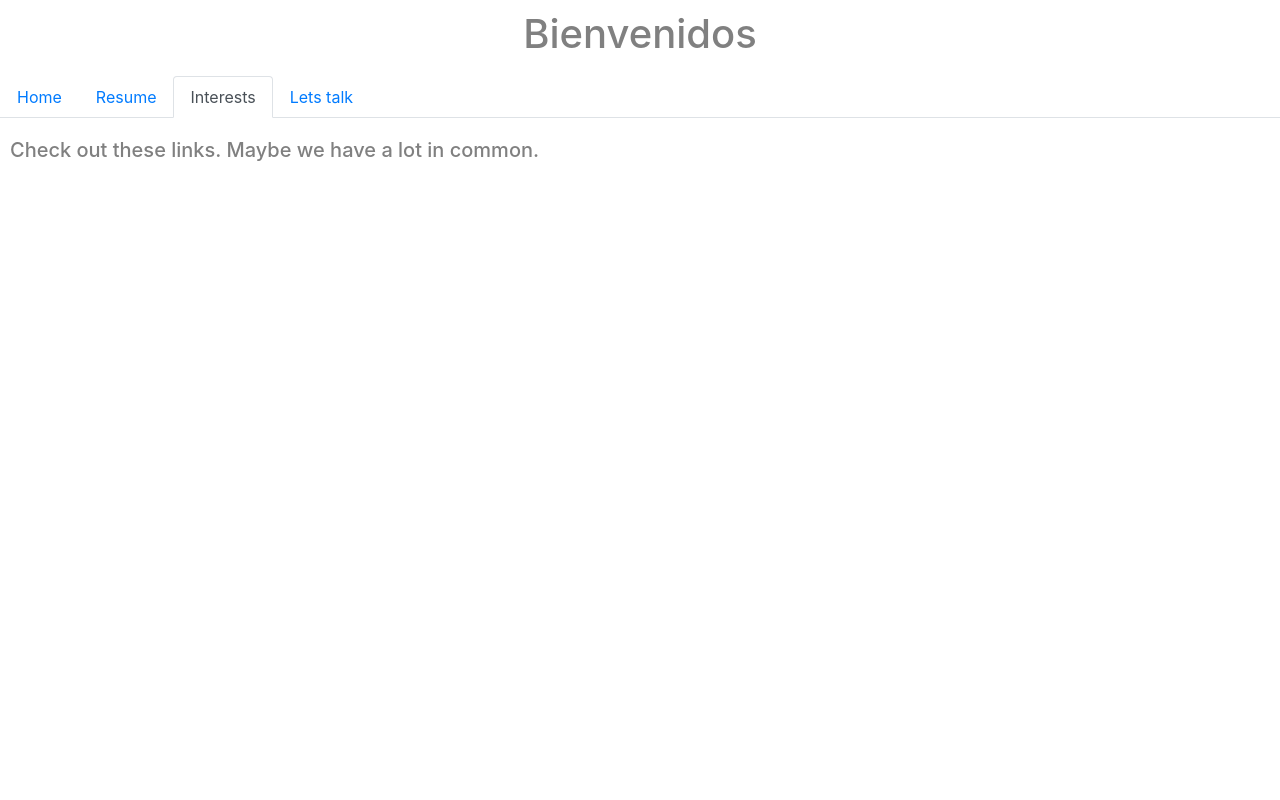
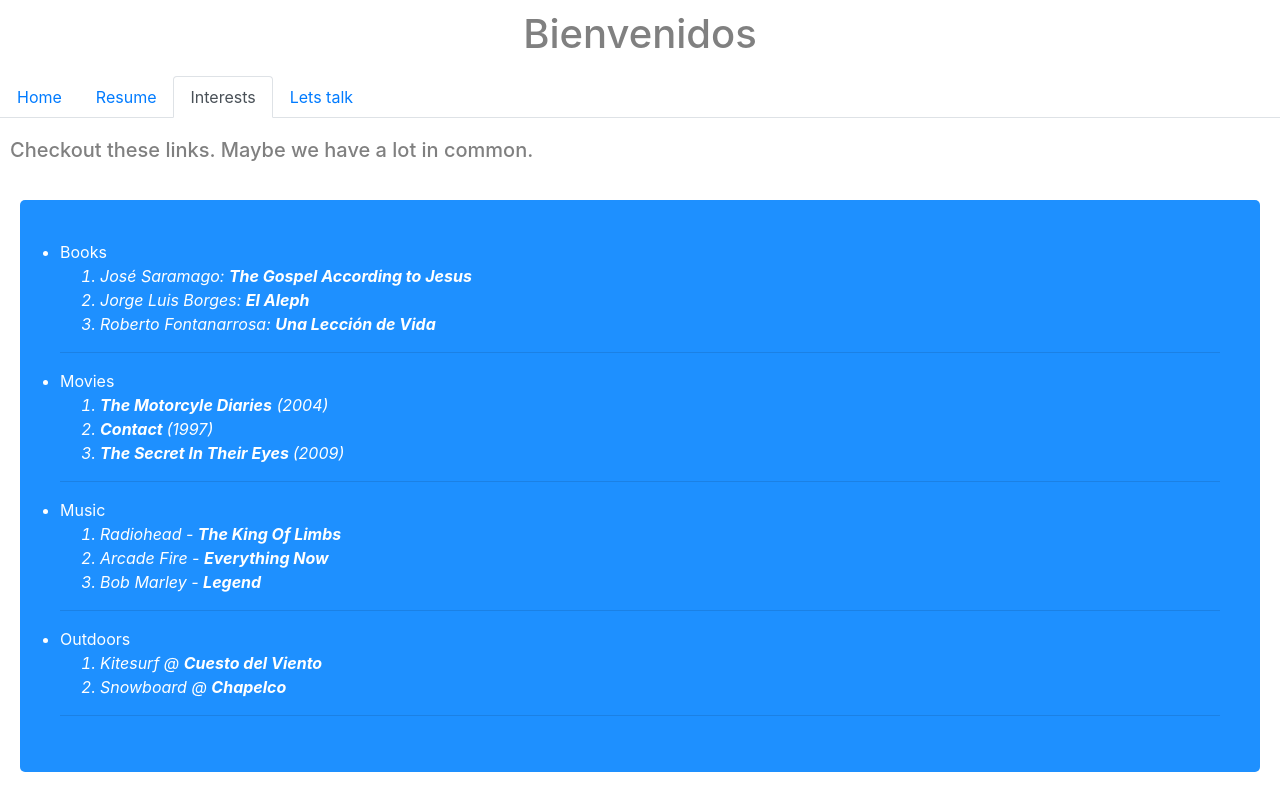
Before and after one commit to julitolopez/project0, a plain HTML site: page links.html in a window 1280 px wide. Drawn offline with nearby package versions, Linux system fonts and the light colour scheme.

Commit message:
final version

```diff
--- a/links.html
+++ b/links.html
@@ -8,7 +8,7 @@
 </head>
 <body>
   <h1>Bienvenidos</h1>
-  <ul class="nav nav nav-tabs">
+  <ul class="nav nav nav-tabs" id="menu">
   <li class="nav-item">
     <a class="nav-link" href="index.html">Home</a>
   </li>
@@ -24,8 +24,38 @@
   </ul>
 
   <div class="introtitle">
-  <h5>Check out these links.  Maybe we have a lot in common.</h5>
+  <h5>Checkout these links.  Maybe we have a lot in common.</h5>
   </div>
+
+  <ul class="list">
+    <li>Books</li>
+    <ol>
+      <li>José Saramago: <a href="https://www.google.com/search?q=Jos%C3%A9+Saramago%3A+The+Gospel+According+to+Jesus&oq=Jos%C3%A9+Saramago%3A+The+Gospel+According+to+Jesus&aqs=chrome..69i57.726j0j9&sourceid=chrome&ie=UTF-8" target="_blank">The Gospel According to Jesus</a></li>
+      <li>Jorge Luis Borges: <a href="https://www.google.com/search?q=Jorge+Luis+Borges%3A+El+Aleph&oq=Jorge+Luis+Borges%3A+El+Aleph&aqs=chrome..69i57.740j0j9&sourceid=chrome&ie=UTF-8" target="_blank">El Aleph</a></li>
+      <li>Roberto Fontanarrosa: <a href="https://www.google.com/search?q=Roberto+Fontanarrosa%3A+Una+Lecci%C3%B3n+de+Vida&oq=Roberto+Fontanarrosa%3A+Una+Lecci%C3%B3n+de+Vida&aqs=chrome..69i57.453j0j9&sourceid=chrome&ie=UTF-8" target="_blank">Una Lección de Vida</a></li>
+    </ol>
+    <hr>
+    <li>Movies</li>
+    <ol>
+      <li><a href="https://www.google.com/search?q=The+Motorcyle+Diaries+(2004)&oq=The+Motorcyle+Diaries+(2004)&aqs=chrome..69i57j69i64l2.508j0j9&sourceid=chrome&ie=UTF-8" target="_blank">The Motorcyle Diaries</a> (2004)</li>
+      <li><a href="https://www.google.com/search?q=Contact+(1997)&oq=Contact+(1997)&aqs=chrome..69i57.536j0j9&sourceid=chrome&ie=UTF-8" target="_blank">Contact </a>(1997)</li>
+      <li><a href="https://www.google.com/search?q=The+Secret+In+Their+Eyes+(2009)&oq=The+Secret+In+Their+Eyes+(2009)&aqs=chrome..69i57j46j0l6.551j0j9&sourceid=chrome&ie=UTF-8" target="_blank">The Secret In Their Eyes </a>(2009)</li>
+    </ol>
+    <hr>
+    <li>Music</li>
+    <ol>
+      <li>Radiohead - <a href="https://www.google.com/search?q=Radiohead+-+The+King+Of+Limbs&oq=Radiohead+-+The+King+Of+Limbs&aqs=chrome..69i57j46j0l6.818j0j9&sourceid=chrome&ie=UTF-8" target="_blank">The King Of Limbs</a></li>
+      <li>Arcade Fire - <a href="https://www.google.com/search?q=Arcade+Fire+-+Everything+Now&oq=Arcade+Fire+-+Everything+Now&aqs=chrome..69i57j46j0l6.558j0j9&sourceid=chrome&ie=UTF-8" target="_blank">Everything Now</a></li>
+      <li>Bob Marley - <a href="https://www.google.com/search?q=Bob+Marley+-+Legend&oq=Bob+Marley+-+Legend&aqs=chrome..69i57j46j0l6.232j0j9&sourceid=chrome&ie=UTF-8" target="_blank">Legend</a></li>
+    </ol>
+    <hr>
+    <li>Outdoors</li>
+    <ol>
+      <li>Kitesurf @ <a href="https://www.google.com/search?q=Kitesurf+%40+Cuesto+del+Viento&oq=Kitesurf+%40+Cuesto+del+Viento&aqs=chrome..69i57j69i59.692j0j9&sourceid=chrome&ie=UTF-8" target="_blank">Cuesto del Viento </a></li>
+      <li>Snowboard @ <a href="https://www.google.com/search?q=Snowboard+%40+Chapelco&oq=Snowboard+%40+Chapelco&aqs=chrome..69i57.622j0j9&sourceid=chrome&ie=UTF-8" target="_blank">Chapelco </a></li>
+    </ol>
+    <hr>
+
 
 </body>
 </html>
--- a/style.scss
+++ b/style.scss
@@ -45,9 +45,16 @@ h1 {
   }
 }
 
+@media all and (max-width: 500px){
+  #menu {
+    flex-direction: column;
+  }
+}
+
 #yogananda{
   @extend %quote;
 }
+
 .introtitle {
   margin-top: 10px;
   padding: 10px;
@@ -86,7 +93,21 @@ tr:hover{
   background-color: $maincolor;
   border-radius: 5px;
   color: white;
-  padding: 20px;
+  padding: 10px;
   margin-bottom: 5px;
+}
 
+.list{
+  background-color: $maincolor;
+  margin: 20px;
+  padding: 40px;
+  border-radius: 5px;
+  color: white;
+  ol {
+    font-style: italic;
+  }
+  a {
+    font-weight: bold;
+    color: white;
+  }
 }
```
Also changed, not shown: contact.html (+2 -2 lines), index.html (+1 -1 lines), resume.html (+1 -1 lines), JL pic.jpeg (deleted), style.css, 4 other files.
